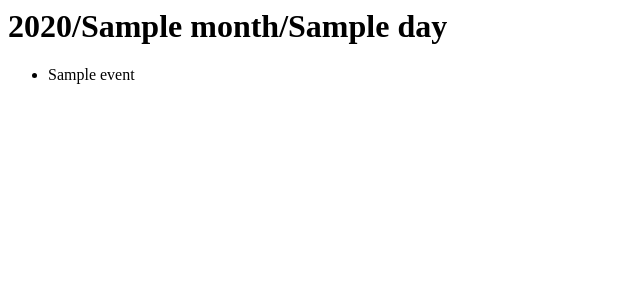
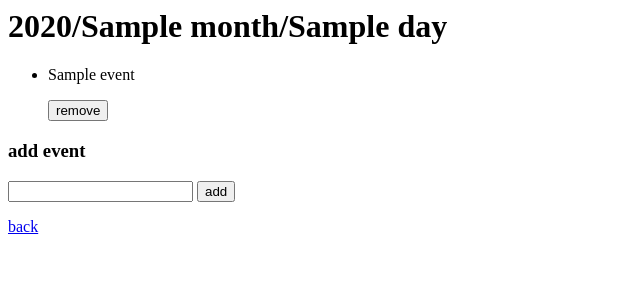
Before and after one commit to staszczuk/django-planner, a Django app: template project/planner/templates/planner/day.html in a window 1280 px wide. Shown: the top 300 px of the page, without its empty margins (0-640 px from the left). Run offline with Django 3.2, Linux system fonts and the light colour scheme; the template is opened without the code that fills it: most values are stand-ins (such as "Sample title", 1, 10 or a date in 2020).

Commit message:
add adding and removing events

```diff
--- a/project/planner/templates/planner/day.html
+++ b/project/planner/templates/planner/day.html
@@ -7,10 +7,24 @@
 {% if events %}
 <ul class="events">
     {% for event in events %}
-    <li class="event">{{ event.name }}</li>
+    <li class="event">
+        <p>{{ event.name }}</p>
+        <form action="{% url 'planner:delete_event' year month day %}" method="post">
+            {% csrf_token %}
+            <input type="hidden" name="eventName" value="{{ event.name }}">
+            <input type="submit" value="remove">
+        </form>
+    </li>
     {% endfor %}
 </ul>
 {% else %}
 <h2>no events</h2>
 {% endif %}
+<h3>add event</h3>
+<form action="{% url 'planner:add_event' year month day %}" method="post">
+    {% csrf_token %}
+    <input type="text" name="eventName">
+    <input type="submit" value="add">
+</form>
+<a href="{% url 'planner:month' year month %}">back</a>
 {% endblock %}
--- a/project/planner/urls.py
+++ b/project/planner/urls.py
@@ -6,4 +6,8 @@ app_name = 'planner'
 urlpatterns = [
     path('<int:year>/<int:month>/', views.month, name='month'),
     path('<int:year>/<int:month>/<int:day>/', views.day, name='day'),
+    path('<int:year>/<int:month>/<int:day>/add',
+         views.add_event, name='add_event'),
+    path('<int:year>/<int:month>/<int:day>/delete',
+         views.delete_event, name='delete_event'),
 ]
```
Also changed, not shown: project/planner/views.py (+17 -1 lines).
